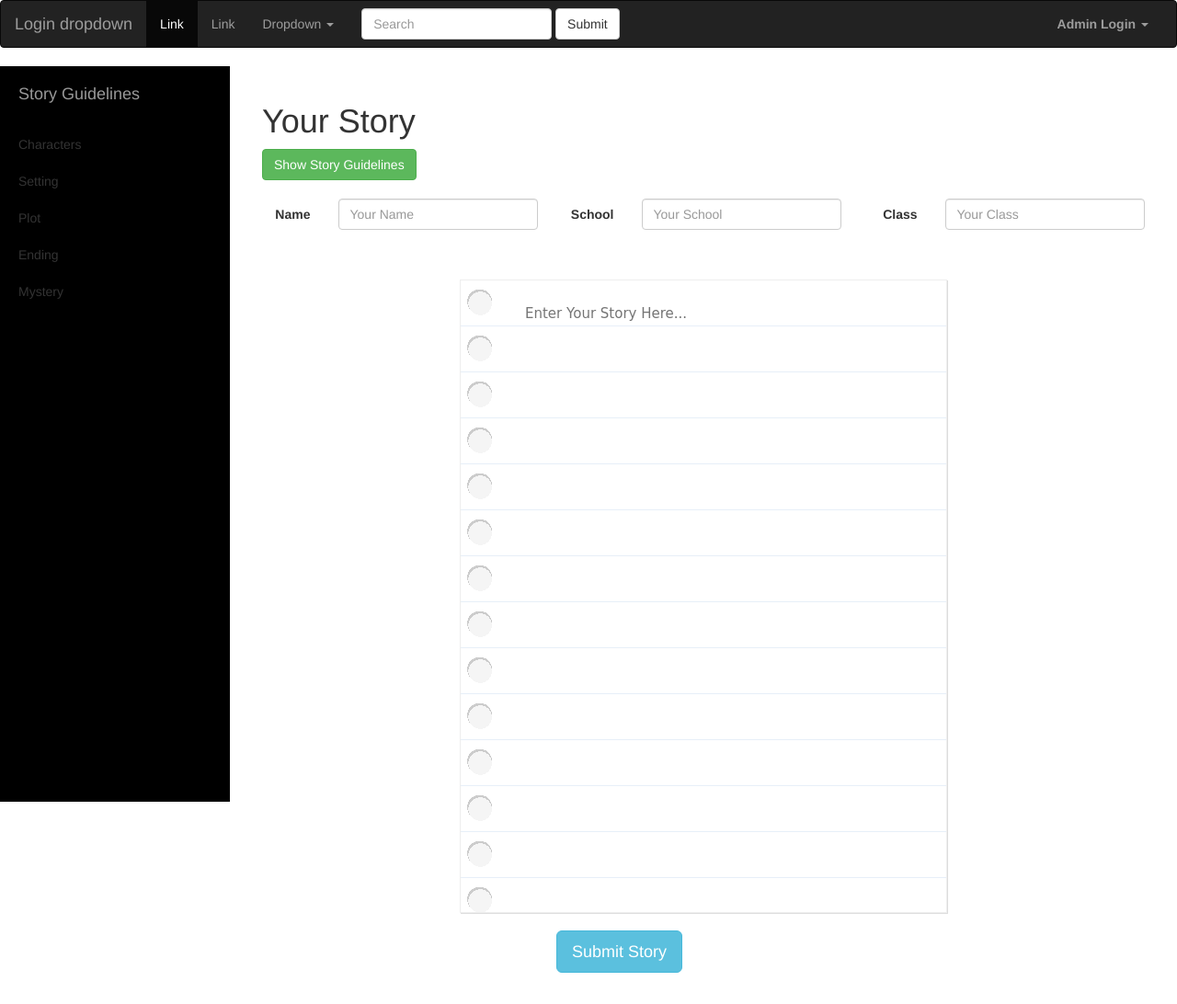
After one commit to goodgreenguy/erasmusFlip_Movie, a PHP site: page /story.php in a window 1280 px wide. The commit adds this page. Shown: the whole page at 92% size. Run offline with PHP 8.4, Linux system fonts and the light colour scheme; some libraries are stand-ins or nearby versions.

Commit message:
Added story page, falling pen with link on index

```diff
--- a/css/app.css
+++ b/css/app.css
@@ -99,7 +99,6 @@ img.box_open{
 .box_whole{
     position: relative;
     top: initial;
-    left: 150;
     font-size: 27;
 }
 
@@ -140,9 +139,10 @@ img.box_open{
 }
 
 .pop_text{
-	position: relative;
-    top: 140;
-    left: 150;
+    position: fixed;
+    top: 130;
+    left: 70;
+	font-size: 20;
 }
 
 .cloud_title{
@@ -162,8 +162,37 @@ img.box_open{
    src: url(../font/Aladin-Regular.ttf);
 }
 
-div {
+.welcome{
+	font-size: 30;
+}
 
+.story_input{
+	border: 1px solid #EEEEEE;
+    box-shadow: 1px 1px 0 #DDDDDD;
+    display: block;
+    font-family: 'Marck Script',cursive;
+    font-size: 15px;
+    line-height: 50px;
+    margin: 2% auto;
+    padding: 11px 20px 0 70px;
+    resize: none;
+    height: 689px;
+    width: 530px;
+
+    background-image: -moz-linear-gradient(top , transparent, transparent 49px,#E7EFF8 0px), -moz-radial-gradient(4% 50%, circle closest-corner, #f5f5f5, #f5f5f5 39%, transparent 0%), -moz-radial-gradient(3.9% 46% , circle closest-corner, #CCCCCC, #CCCCCC 43.5%, transparent 0%);
+    background-image: -webkit-linear-gradient(top , transparent, transparent 49px,#E7EFF8 0), -webkit-radial-gradient(4% 50%, circle closest-corner, #f5f5f5, #f5f5f5 39%, transparent 0%), -webkit-radial-gradient(3.9% 46%, circle closest-corner, #cccccc, #cccccc 43.5%, transparent 0%);
+
+    -webkit-background-size:  100% 50px;
+    background-size: 100% 50px;
+}
+
+.pen{
+	height: 50%;
+	width: 50%;
+     margin: auto;
+  position: absolute;
+  top: 0; left: 0; bottom: 0; right: 0;
+	font-size: 30;
 }
 
 /*
@@ -191,8 +220,8 @@ slideDown
 	animation-name: slideDown;
 	-webkit-animation-name: slideDown;
 
-	animation-duration: 1s;
-	-webkit-animation-duration: 1s;
+	animation-duration: 2s;
+	-webkit-animation-duration: 2s;
 
 	animation-timing-function: ease;
 	-webkit-animation-timing-function: ease;
--- /dev/null
+++ b/css/simple-sidebar.css
@@ -0,0 +1,125 @@
+/*!
+ * Start Bootstrap - Simple Sidebar HTML Template (http://startbootstrap.com)
+ * Code licensed under the Apache License v2.0.
+ * For details, see http://www.apache.org/licenses/LICENSE-2.0.
+ */
+
+/* Toggle Styles */
+
+#wrapper {
+    padding-left: 0;
+    -webkit-transition: all 0.5s ease;
+    -moz-transition: all 0.5s ease;
+    -o-transition: all 0.5s ease;
+    transition: all 0.5s ease;
+}
+
+#wrapper.toggled {
+    padding-left: 250px;
+}
+
+#sidebar-wrapper {
+    z-index: 1000;
+    position: fixed;
+    left: 250px;
+    width: 0;
+    height: 100%;
+    margin-left: -250px;
+    overflow-y: auto;
+    background: #000;
+    -webkit-transition: all 0.5s ease;
+    -moz-transition: all 0.5s ease;
+    -o-transition: all 0.5s ease;
+    transition: all 0.5s ease;
+}
+
+#wrapper.toggled #sidebar-wrapper {
+    width: 250px;
+}
+
+#page-content-wrapper {
+    width: 100%;
+    position: absolute;
+    padding: 15px;
+}
+
+#wrapper.toggled #page-content-wrapper {
+    position: absolute;
+    margin-right: -250px;
+}
+
+/* Sidebar Styles */
+
+.sidebar-nav {
+    position: absolute;
+    top: 0;
+    width: 250px;
+    margin: 0;
+    padding: 0;
+    list-style: none;
+}
+
+.sidebar-nav li {
+    text-indent: 20px;
+    line-height: 40px;
+}
+
+.sidebar-nav li a {
+    display: block;
+    text-decoration: none;
+    color: #999999;
+}
+
+.sidebar-nav li a:hover {
+    text-decoration: none;
+    color: #fff;
+    background: rgba(255,255,255,0.2);
+}
+
+.sidebar-nav li a:active,
+.sidebar-nav li a:focus {
+    text-decoration: none;
+}
+
+.sidebar-nav > .sidebar-brand {
+    height: 65px;
+    font-size: 18px;
+    line-height: 60px;
+}
+
+.sidebar-nav > .sidebar-brand a {
+    color: #999999;
+}
+
+.sidebar-nav > .sidebar-brand a:hover {
+    color: #fff;
+    background: none;
+}
+
+@media(min-width:768px) {
+    #wrapper {
+        padding-left: 250px;
+    }
+
+    #wrapper.toggled {
+        padding-left: 0;
+    }
+
+    #sidebar-wrapper {
+        width: 250px;
+    }
+
+    #wrapper.toggled #sidebar-wrapper {
+        width: 0;
+    }
+
+    #page-content-wrapper {
+        padding: 20px;
+        position: relative;
+    }
+
+    #wrapper.toggled #page-content-wrapper {
+        position: relative;
+        margin-right: 0;
+    }
+}
--- a/header.php
+++ b/header.php
@@ -2,6 +2,7 @@
 <link href="//maxcdn.bootstrapcdn.com/font-awesome/4.2.0/css/font-awesome.min.css" rel="stylesheet">
 <link rel="stylesheet" type="text/css" href="css/app.css">
 <link rel="stylesheet" type="text/css" href="plugins/bootstrap/css/bootstrap.min.css">
+<link href="css/simple-sidebar.css" rel="stylesheet">
 <script type="text/javascript" src="plugins/jQuery/jquery-2.2.4.min.js"></script>
 <script type="text/javascript" src="plugins/jQuery/jquer_validate.min.js"></script>
 <script type="text/javascript" src="plugins/bootstrap/js/bootstrap.min.js"></script>
@@ -44,9 +45,8 @@
         <button type="submit" class="btn btn-default">Submit</button>
       </form>
       <ul class="nav navbar-nav navbar-right">
-        <li><p class="navbar-text">Admin login here</p></li>
         <li class="dropdown">
-          <a href="#" class="dropdown-toggle" data-toggle="dropdown"><b>Login</b> <span class="caret"></span></a>
+          <a href="#" class="dropdown-toggle" data-toggle="dropdown"><b>Admin Login</b> <span class="caret"></span></a>
 			<ul id="login-dp" class="dropdown-menu">
 				<li>
 					 <div class="row">
--- /dev/null
+++ b/story.php
@@ -0,0 +1,85 @@
+<?php include 'header.php'; ?>
+
+<body>
+
+    <div id="wrapper">
+
+        <!-- Sidebar -->
+        <div id="sidebar-wrapper">
+            <ul class="sidebar-nav">
+                <li class="sidebar-brand">
+                    <a href="#">
+                        Story Guidelines
+                    </a>
+                </li>
+                <li>
+                    Characters
+                </li>
+                <li>
+                    Setting
+                </li>
+                <li>
+                    Plot
+                </li>
+                <li>
+                    Ending
+                </li>
+                <li>
+                    Mystery
+                </li>
+            </ul>
+        </div>
+        <!-- /#sidebar-wrapper -->
+
+        <!-- Page Content -->
+        <div id="page-content-wrapper">
+            <div class="container-fluid">
+                <div class="row">
+                    <div class="col-lg-12">
+                        <h1>Your Story</h1>
+							<div>
+								<a href="#menu-toggle" class="btn btn-success" id="menu-toggle">Show Story Guidelines</a>
+						    </div>
+						   </br>
+							<form class="form-horizontal">
+								<div class="form-group">
+									<label for="name" class="col-sm-1 control-label">Name</label>
+									<div class="col-sm-3">
+									  <input type="name" class="form-control" id="name" placeholder="Your Name">
+									</div>
+									<label for="school" class="col-sm-1 control-label">School</label>
+									<div class="col-sm-3">
+									  <input type="school" class="form-control" id="school" placeholder="Your School">
+									</div>
+									<label for="class" class="col-sm-1 control-label">Class</label>
+									<div class="col-sm-3">
+									  <input type="name" class="form-control" id="class" placeholder="Your Class">
+									</div>
+								</div>
+								</br>
+								<textarea class="story_input" placeholder="Enter Your Story Here..."></textarea>
+								<div class="col-md-offset-4 col-sm-offset-4">
+									<button type="submit" class="btn btn-info btn-lg">Submit Story</button>
+								</div>
+							</form>
+
+                    </div>
+                </div>
+            </div>
+        </div>
+        <!-- /#page-content-wrapper -->
+
+    </div>
+    <!-- /#wrapper -->
+
+    <!-- Menu Toggle Script -->
+    <script>
+    $("#menu-toggle").click(function(e) {
+        e.preventDefault();
+        $("#wrapper").toggleClass("toggled");
+    });
+    </script>
+
+</body>
+
+</html>
```
Also changed, not shown: index.php (+50 -39 lines), admin.php (deleted), creds.sqlite3 (deleted), img/pen.png (added).
